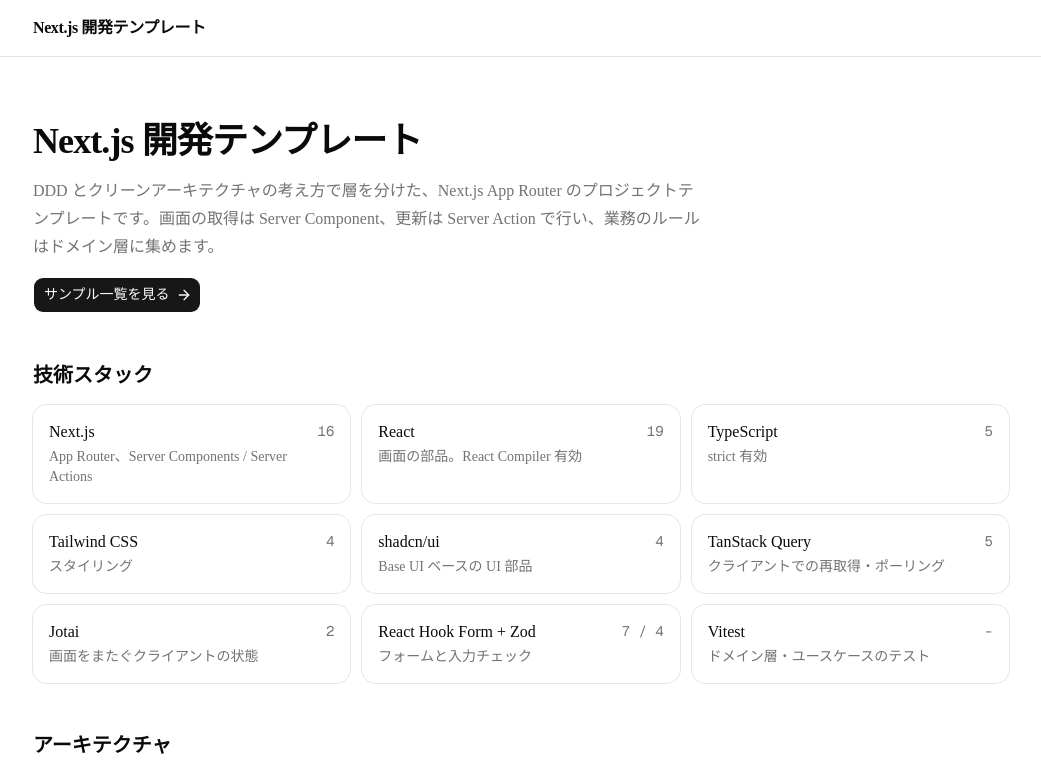
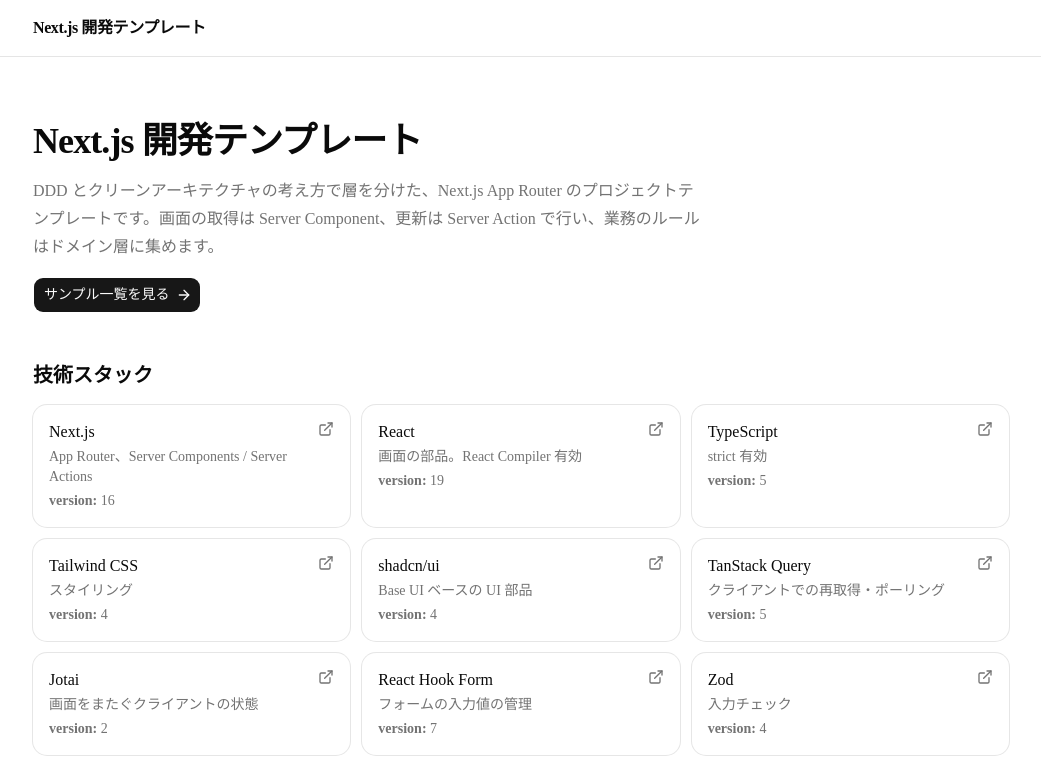
Before and after one commit to m-eiichi/next-dev-env, a Next.js app: page / in a window 1280 px wide. Shown: the top 765 px of the page, without its empty margins (119-1160 px from the left). Built offline with nearby package versions, Linux system fonts and the light colour scheme.

Commit message:
feat: 技術スタックに公式サイトのURLを追加し、各カードを公式サイトへのリンクに変更

```diff
--- a/src/app/_components/tech-stack-section.tsx
+++ b/src/app/_components/tech-stack-section.tsx
@@ -1,3 +1,4 @@
+import { ExternalLink } from "lucide-react";
 import {
   Card,
   CardAction,
@@ -7,24 +8,46 @@
 } from "@/components/molecules/card";
 import type { TechStackItemDto } from "@/server/application/dto/tech-stack/tech-stack.dto";
 
-export function TechStackSection({ techStack }: { techStack: TechStackItemDto[] }) {
+export function TechStackSection({
+  techStack,
+}: {
+  techStack: TechStackItemDto[];
+}) {
   return (
-    <section aria-labelledby="tech-stack-heading" className="flex flex-col gap-4">
+    <section
+      aria-labelledby="tech-stack-heading"
+      className="flex flex-col gap-4"
+    >
       <h2 id="tech-stack-heading" className="text-xl font-semibold">
         技術スタック
       </h2>
       <ul className="grid gap-3 sm:grid-cols-2 lg:grid-cols-3">
         {techStack.map((tech) => (
           <li key={tech.name}>
-            <Card className="h-full">
-              <CardHeader>
-                <CardTitle>{tech.name}</CardTitle>
-                <CardAction className="font-mono text-sm text-muted-foreground">
-                  {tech.version}
-                </CardAction>
-                <CardDescription>{tech.usage}</CardDescription>
-              </CardHeader>
-            </Card>
+            {/* 外部のサイトなので next/link ではなく <a> を使い、新しいタブで開く */}
+            <a
+              href={tech.url}
+              target="_blank"
+              rel="noopener noreferrer"
+              className="group block h-full rounded-xl outline-none focus-visible:ring-3 focus-visible:ring-ring/50"
+            >
+              <Card className="h-full transition-colors group-hover:bg-muted/50">
+                <CardHeader>
+                  <CardTitle>
+                    {tech.name}
+                    <span className="sr-only">（公式サイト。新しいタブで開きます）</span>
+                  </CardTitle>
+                  <CardAction>
+                    <ExternalLink aria-hidden="true" className="size-4 text-muted-foreground" />
+                  </CardAction>
+                  <CardDescription>{tech.usage}</CardDescription>
+                  <CardDescription>
+                    <span className="font-bold">version: </span>
+                    {tech.version}
+                  </CardDescription>
+                </CardHeader>
+              </Card>
+            </a>
           </li>
         ))}
       </ul>
--- a/src/server/application/dto/tech-stack/tech-stack.dto.ts
+++ b/src/server/application/dto/tech-stack/tech-stack.dto.ts
@@ -5,6 +5,7 @@
   name: string;
   version: string;
   usage: string;
+  url: string;
 };
 
 export function toTechStackItemDto(item: TechStackItem): TechStackItemDto {
@@ -12,5 +13,6 @@
     name: item.name,
     version: item.version,
     usage: item.usage,
+    url: item.url,
   };
 }
--- a/src/server/domain/tech-stack/repository.ts
+++ b/src/server/domain/tech-stack/repository.ts
@@ -4,6 +4,8 @@
   name: string;
   version: string;
   usage: string;
+  // 公式サイトの URL
+  url: string;
 };
 
 export interface TechStackRepository {
--- a/src/server/infrastructure/in-memory/architecture-layer/in-memory-architecture-layer-repository.ts
+++ b/src/server/infrastructure/in-memory/architecture-layer/in-memory-architecture-layer-repository.ts
@@ -219,14 +219,8 @@
       },
       {
         file: "src/server/infrastructure/di/container.ts",
-        code: `export const container = {
-  architectureLayerRepository: (): ArchitectureLayerRepository =>
-    new InMemoryArchitectureLayerRepository(),
-  exampleRepository: (): ExampleRepository => new InMemoryExampleRepository(),
-  gettingStartedStepRepository: (): GettingStartedStepRepository =>
-    new InMemoryGettingStartedStepRepository(),
-  techStackRepository: (): TechStackRepository => new InMemoryTechStackRepository(),
-};`,
+        // リポジトリを足しても変わらない 1 行だけを載せる（全体を載せると、足すたびにここも直す必要がある）
+        code: `exampleRepository: (): ExampleRepository => new InMemoryExampleRepository(),`,
         points: [
           "インターフェースと実装を結びつけるのはここだけ。差し替えるときも、ここを 1 行直せばよい",
           "呼ぶたびに新しいインスタンスを返す。使い回すと、ユーザーごとの情報が別のユーザーに漏れるおそれがあるため",
--- a/src/server/infrastructure/in-memory/tech-stack/in-memory-tech-stack-repository.ts
+++ b/src/server/infrastructure/in-memory/tech-stack/in-memory-tech-stack-repository.ts
@@ -1,17 +1,28 @@
 import "server-only";
 import type { TechStackItem, TechStackRepository } from "@/server/domain/tech-stack/repository";
 
-// 内容は docs/01_全体設計/02_システム構成.md の「1. 技術スタック」に合わせる
+// 内容は docs/01_全体設計/02_システム構成.md の「1. 技術スタック」に合わせる（1 行につき 1 つ）
 const TECH_STACK: TechStackItem[] = [
-  { name: "Next.js", version: "16", usage: "App Router、Server Components / Server Actions" },
-  { name: "React", version: "19", usage: "画面の部品。React Compiler 有効" },
-  { name: "TypeScript", version: "5", usage: "strict 有効" },
-  { name: "Tailwind CSS", version: "4", usage: "スタイリング" },
-  { name: "shadcn/ui", version: "4", usage: "Base UI ベースの UI 部品" },
-  { name: "TanStack Query", version: "5", usage: "クライアントでの再取得・ポーリング" },
-  { name: "Jotai", version: "2", usage: "画面をまたぐクライアントの状態" },
-  { name: "React Hook Form + Zod", version: "7 / 4", usage: "フォームと入力チェック" },
-  { name: "Vitest", version: "-", usage: "ドメイン層・ユースケースのテスト" },
+  {
+    name: "Next.js",
+    version: "16",
+    usage: "App Router、Server Components / Server Actions",
+    url: "https://nextjs.org",
+  },
+  { name: "React", version: "19", usage: "画面の部品。React Compiler 有効", url: "https://react.dev" },
+  { name: "TypeScript", version: "5", usage: "strict 有効", url: "https://www.typescriptlang.org" },
+  { name: "Tailwind CSS", version: "4", usage: "スタイリング", url: "https://tailwindcss.com" },
+  { name: "shadcn/ui", version: "4", usage: "Base UI ベースの UI 部品", url: "https://ui.shadcn.com" },
+  {
+    name: "TanStack Query",
+    version: "5",
+    usage: "クライアントでの再取得・ポーリング",
+    url: "https://tanstack.com/query",
+  },
+  { name: "Jotai", version: "2", usage: "画面をまたぐクライアントの状態", url: "https://jotai.org" },
+  { name: "React Hook Form", version: "7", usage: "フォームの入力値の管理", url: "https://react-hook-form.com" },
+  { name: "Zod", version: "4", usage: "入力チェック", url: "https://zod.dev" },
+  { name: "Vitest", version: "5", usage: "ドメイン層・ユースケースのテスト", url: "https://vitest.dev" },
 ];
 
 export class InMemoryTechStackRepository implements TechStackRepository {
```
Also changed, not shown: 4 other files (tests, documents, lock files or other folders).
